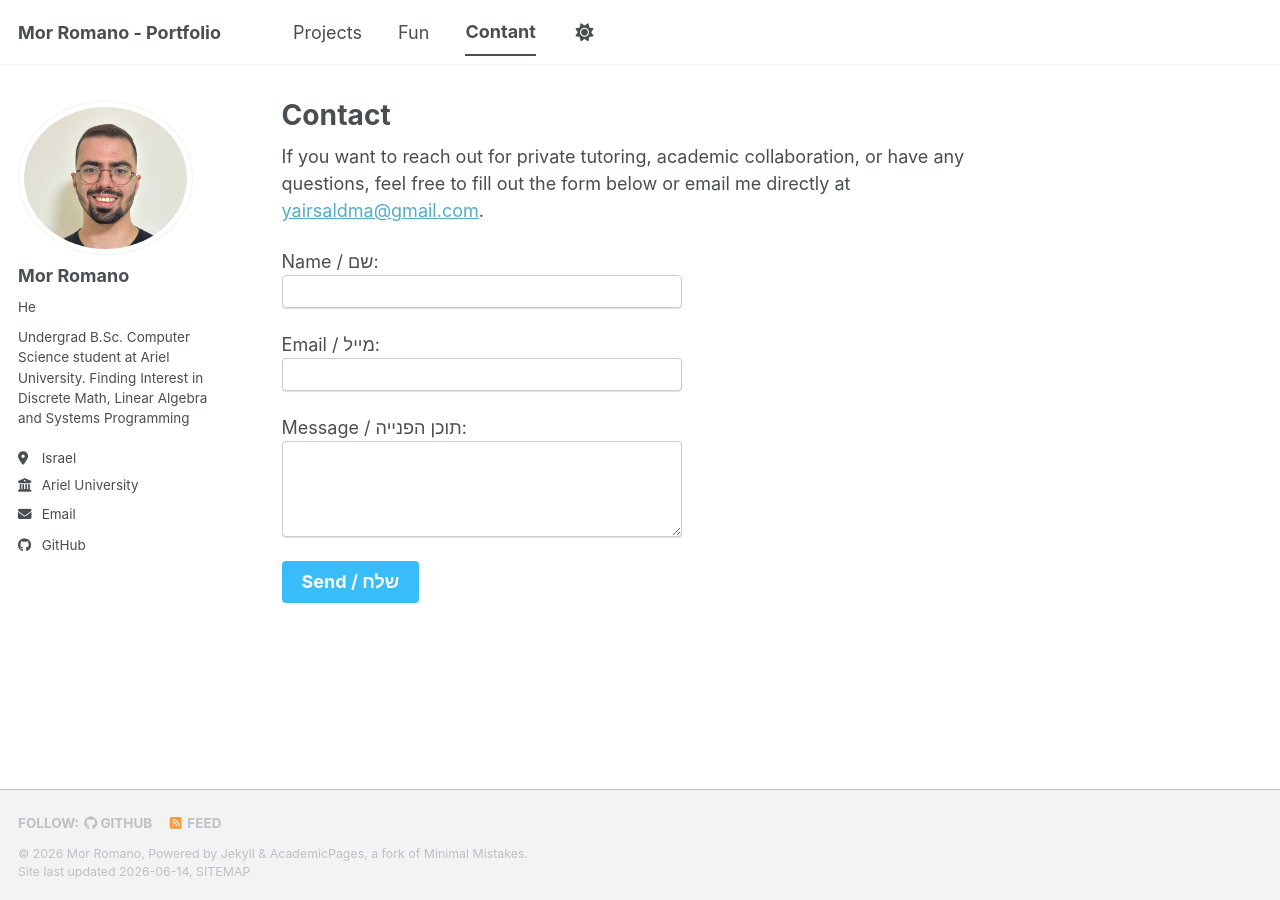
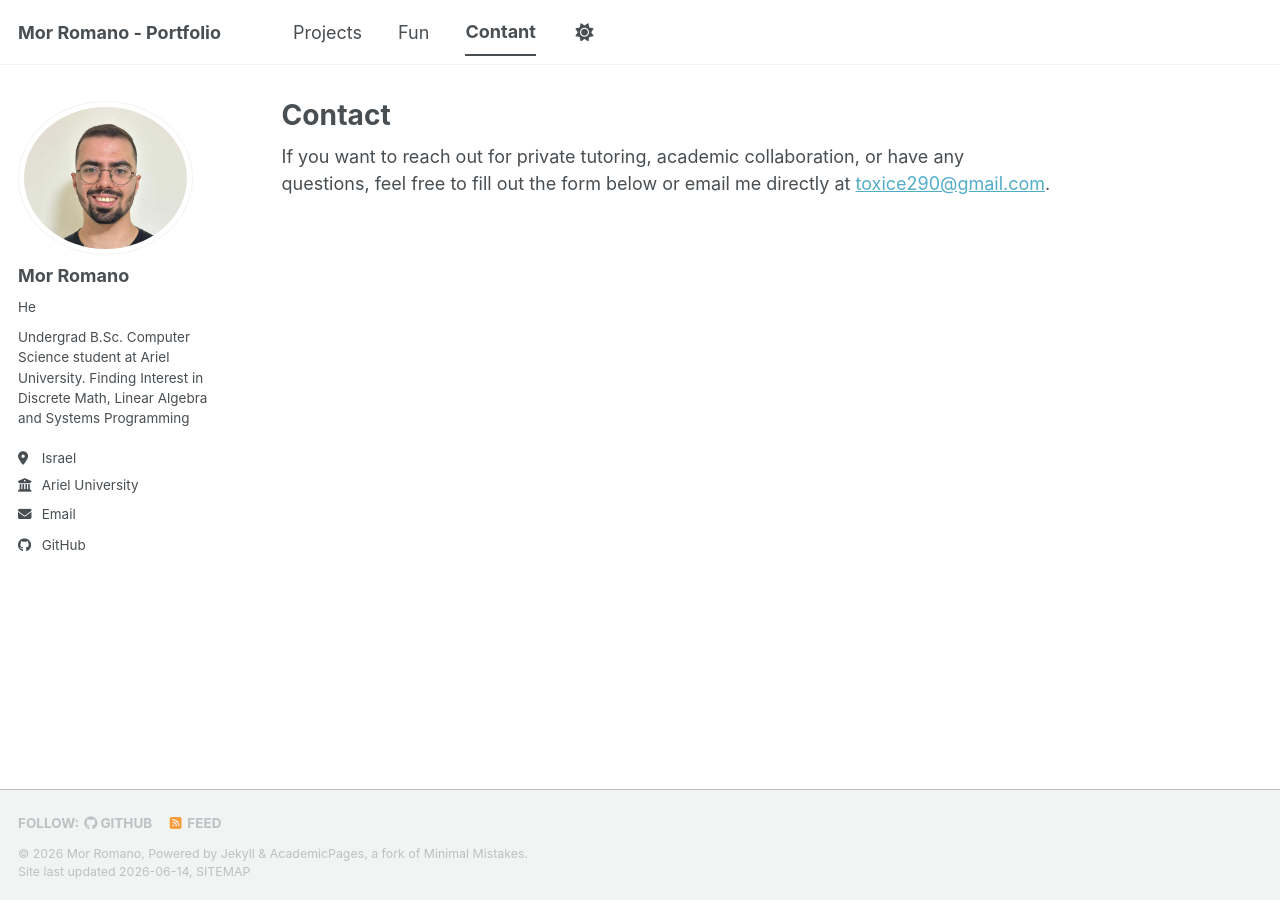
Before and after one commit to Toxice/Toxice.github.io, a Jekyll site: the page built from _pages/contact.md, in a window 1280 px wide. Built offline with Jekyll 4.4.1, drawn with Linux system fonts in a browser that asks for light colours; a script bundle is joined from its source files by our own code; library files that are not in the unit come from our copies.

Commit message:
Update contact.md

```diff
--- a/_pages/contact.md
+++ b/_pages/contact.md
@@ -5,22 +5,4 @@ permalink: /contact/
 author_profile: true
 ---
 
-If you want to reach out for private tutoring, academic collaboration, or have any questions, feel free to fill out the form below or email me directly at [yairsaldma@gmail.com](mailto:yairsaldma@gmail.com).
-
-<form action="https://formspree.io/f/mlgkpqeg" method="POST">
-  <p>
-    <label>Name / שם:<br>
-    <input type="text" name="name" required style="width: 100%; max-width: 400px; padding: 5px; color: black; border: 1px solid #ccc; border-radius: 4px;"></label>
-  </p>
-  <p>
-    <label>Email / מייל:<br>
-    <input type="email" name="_replyto" required style="width: 100%; max-width: 400px; padding: 5px; color: black; border: 1px solid #ccc; border-radius: 4px;"></label>
-  </p>
-  <p>
-    <label>Message / תוכן הפנייה:<br>
-    <textarea name="message" rows="4" required style="width: 100%; max-width: 400px; padding: 5px; color: black; border: 1px solid #ccc; border-radius: 4px;"></textarea></label>
-  </p>
-  <p>
-    <button type="submit" style="background-color: #38bdf8; color: white; padding: 10px 20px; border: none; border-radius: 4px; cursor: pointer; font-weight: bold;">Send / שלח</button>
-  </p>
-</form>
+If you want to reach out for private tutoring, academic collaboration, or have any questions, feel free to fill out the form below or email me directly at [toxice290@gmail.com](mailto:toxice290@gmail.com).
```
